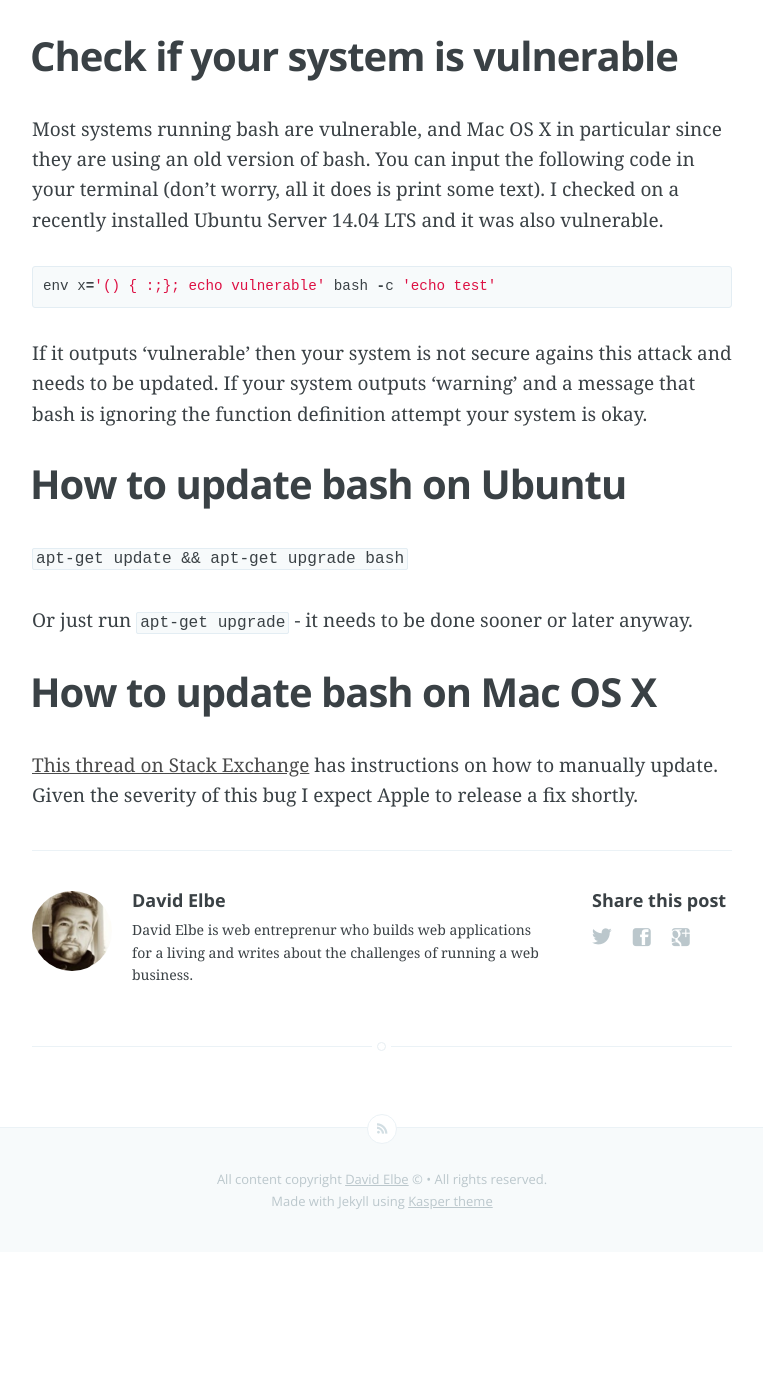
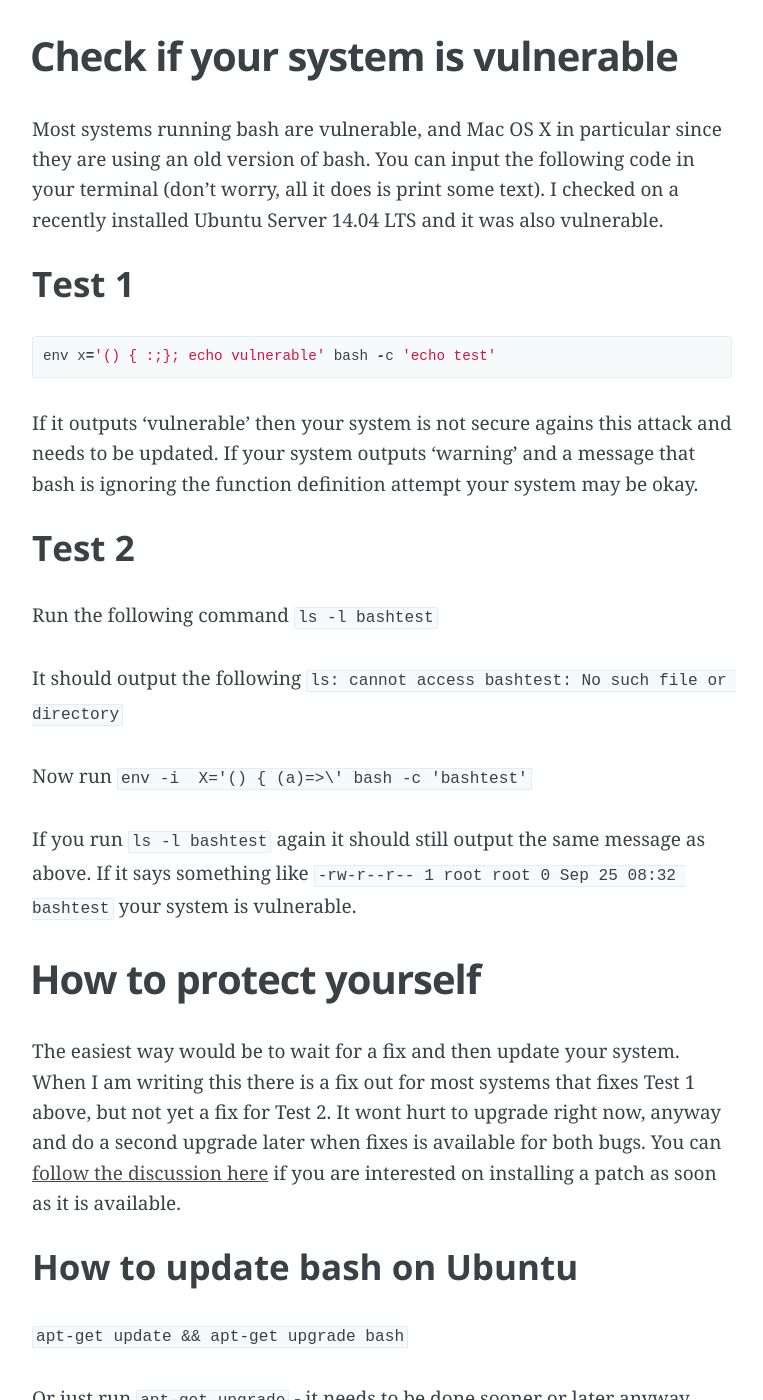
Before and after one commit to davidelbe/david.elbe.me, a Jekyll site: the page built from _posts/2014-09-25-bash-security-vulnerability.md, in a window 1280 px wide and 1400 px high, scrolled down 914 px. Shown: the whole window, without its empty margins (258-1021 px from the left). Built offline with Jekyll 4.4.1, drawn with Linux system fonts in a browser that asks for light colours; Markdown is read by kramdown in place of the engine named in the settings; comment, search, counter and statistics services are not loaded; before the commit the page ends 2166 px from its top, so only the background shows below that.

Commit message:
Update post on security

```diff
--- a/_posts/2014-09-25-bash-security-vulnerability.md
+++ b/_posts/2014-09-25-bash-security-vulnerability.md
@@ -36,21 +36,47 @@
 your terminal (don't worry, all it does is print some text). I checked on a
 recently installed Ubuntu Server 14.04 LTS and it was also vulnerable.
 
+### Test 1
+
 {% highlight ruby %}
 env x='() { :;}; echo vulnerable' bash -c 'echo test'
 {% endhighlight %}
 
 If it outputs 'vulnerable' then your system is not secure agains this attack
 and needs to be updated. If your system outputs 'warning' and a message that
-bash is ignoring the function definition attempt your system is okay.
+bash is ignoring the function definition attempt your system may be okay.
 
-## How to update bash on Ubuntu
+### Test 2
+
+Run the following command
+`ls -l bashtest`
+
+It should output the following
+`ls: cannot access bashtest: No such file or directory`
+
+Now run `env -i  X='() { (a)=>\' bash -c 'bashtest'`
+
+If you run `ls -l bashtest` again it should still output the same message as above.
+If it says something like `-rw-r--r-- 1 root root 0 Sep 25 08:32 bashtest` your
+system is vulnerable.
+
+
+## How to protect yourself
+
+The easiest way would be to wait for a fix and then update your system. When
+I am writing this there is a fix out for most systems that fixes Test 1 above,
+but not yet a fix for Test 2. It wont hurt to upgrade right now, anyway and
+do a second upgrade later when fixes is available for both bugs. You can
+[follow the discussion here](https://bugzilla.redhat.com/show_bug.cgi?id=1141597#c23)
+if you are interested on installing a patch as soon as it is available.
+
+### How to update bash on Ubuntu
 
 ``apt-get update && apt-get upgrade bash``
 
 Or just run `apt-get upgrade` - it needs to be done sooner or later anyway.
 
-## How to update bash on Mac OS X
+### How to update bash on Mac OS X
 
 [This thread on Stack Exchange](http://apple.stackexchange.com/questions/146849/how-do-i-recompile-bash-to-avoid-the-remote-exploit-cve-2014-6271)
 has instructions on how to manually update. Given the severity of this bug I
```
